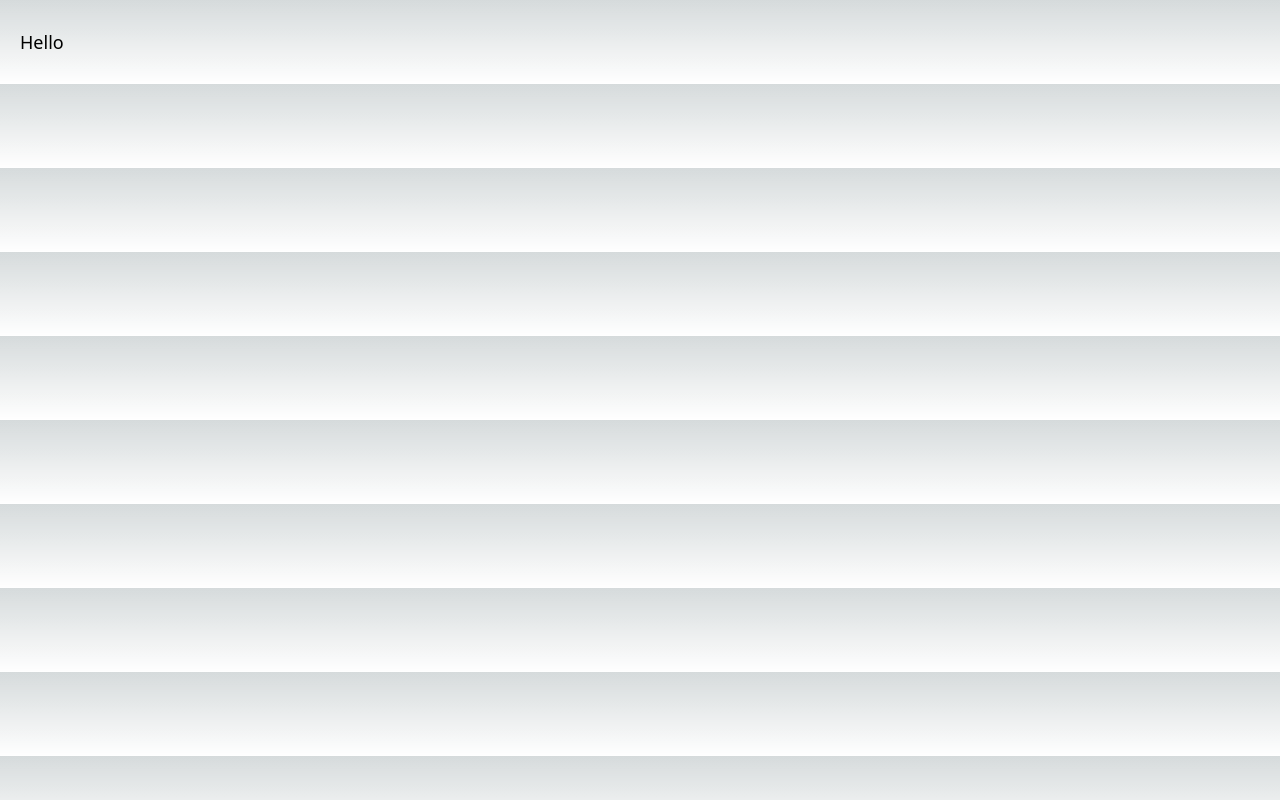
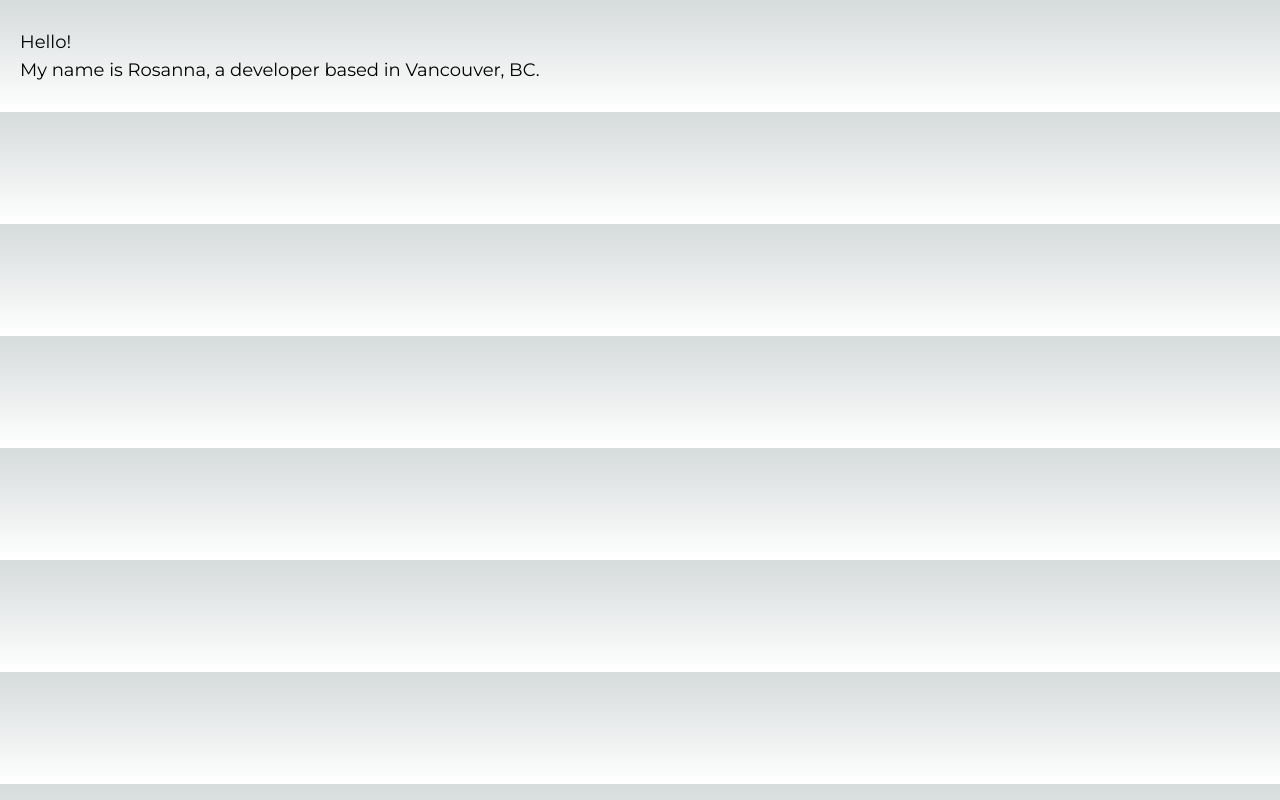
Before and after one commit to rosanna-z/my-portfolio, a Next.js app: page / in a window 1280 px wide. Built offline with nearby package versions, Linux system fonts and the light colour scheme.

Commit message:
Add font style

```diff
--- a/app/head.js
+++ b/app/head.js
@@ -1,10 +1,7 @@
 export default function Head() {
   return (
     <>
-      <title>Create Next App</title>
-      <meta content="width=device-width, initial-scale=1" name="viewport" />
-      <meta name="description" content="Generated by create next app" />
-      <link rel="icon" href="/favicon.ico" />
+
     </>
   )
 }
--- a/app/layout.js
+++ b/app/layout.js
@@ -1,4 +1,10 @@
-import './globals.css'
+import "./globals.css";
+import { Montserrat } from "@next/font/google";
+
+const montserrat = Montserrat({
+  weight: ["400", "700"],
+  subsets: ["latin"],
+});
 
 export default function RootLayout({ children }) {
   return (
@@ -8,7 +14,9 @@ export default function RootLayout({ children }) {
         head.js. Find out more at https://beta.nextjs.org/docs/api-reference/file-conventions/head
       */}
       <head />
-      <body>{children}</body>
+      <body className={`${montserrat.className}`}>
+        {children}
+      </body>
     </html>
-  )
+  );
 }
--- a/app/page.js
+++ b/app/page.js
@@ -1,11 +1,12 @@
-import { Inter } from '@next/font/google'
-
-const inter = Inter({ subsets: ['latin'] })
-
 export default function Home() {
   return (
     <main>
-      <h1 className="text-lg py-2 m-5">Hello</h1>
+      <h1 className="text-lg py-2 m-5">
+        Hello!
+        <div>
+          My name is Rosanna, a developer based in Vancouver, BC.
+        </div>
+      </h1>
     </main>
   )
 }
```
